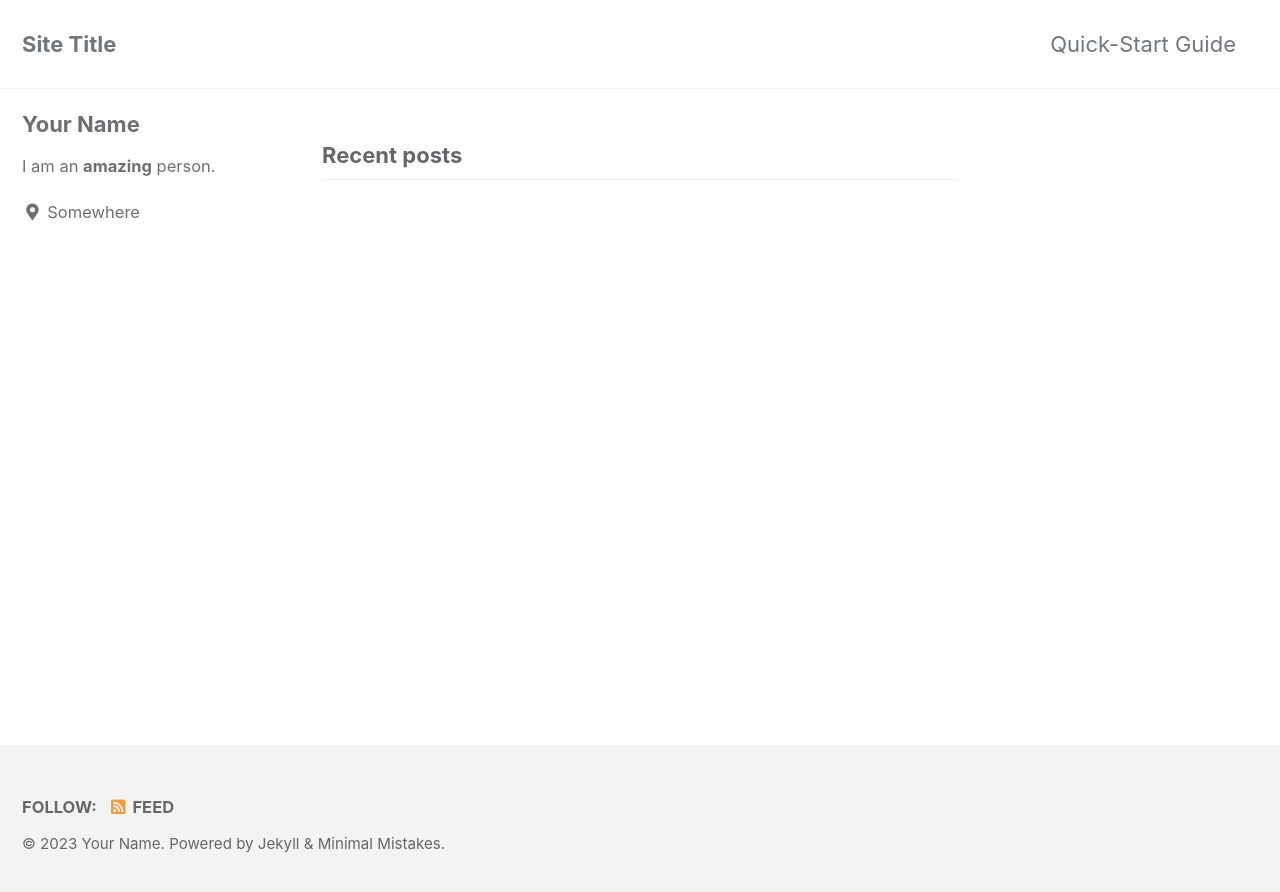
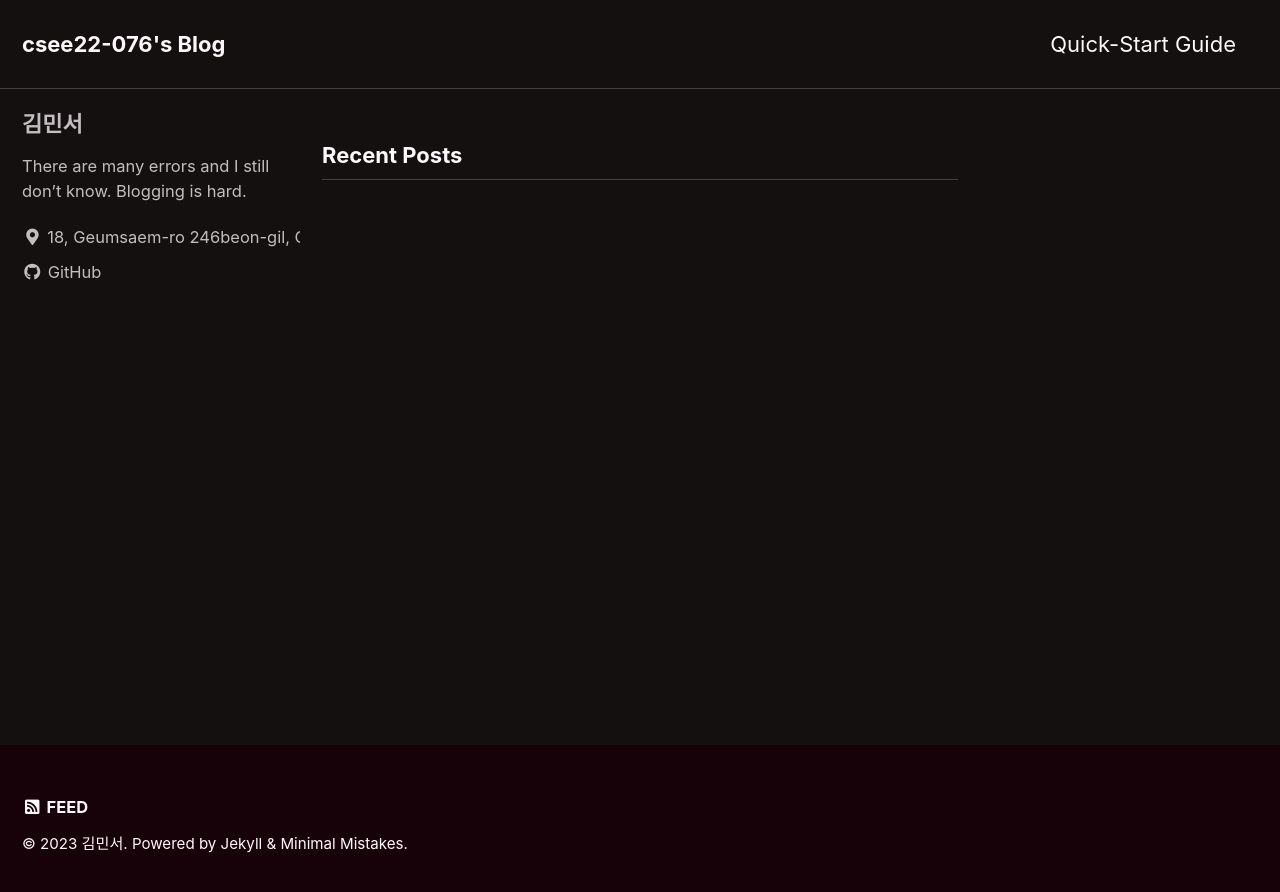
Before and after one commit to csee22-076/csee22-076.github.io, a Jekyll site: the page built from index.html, in a window 1280 px wide. Shown: the top 892 px of the page. Built offline with Jekyll 4.4.1, drawn with Linux system fonts in a browser that asks for light colours; cached includes are drawn as plain includes; the list of posts is cut into pages by our own code.

Commit message:
Update _config.yml

```diff
--- a/_config.yml
+++ b/_config.yml
@@ -12,15 +12,15 @@
 
 # theme                  : "minimal-mistakes-jekyll"
 # remote_theme           : "mmistakes/minimal-mistakes"
-minimal_mistakes_skin    : "default" # "air", "aqua", "contrast", "dark", "dirt", "neon", "mint", "plum", "sunrise"
+minimal_mistakes_skin    : "neon" # "air", "aqua", "contrast", "dark", "dirt", "neon", "mint", "plum", "sunrise"
 
 # Site Settings
-locale                   : "en-US"
-title                    : "Site Title"
+locale                   : "kr-KR"
+title                    : "csee22-076's Blog"
 title_separator          : "-"
 subtitle                 : # site tagline that appears below site title in masthead
-name                     : "Your Name"
-description              : "An amazing website."
+name                     : "김민서"
+description              : "There are many errors and I still don't know. Blogging is hard."
 url                      : # the base hostname & protocol for your site e.g. "https://mmistakes.github.io"
 baseurl                  : # the subpath of your site, e.g. "/blog"
 repository               : # GitHub username/repo-name e.g. "mmistakes/minimal-mistakes"
@@ -104,10 +104,10 @@ analytics:
 
 # Site Author
 author:
-  name             : "Your Name"
+  name             : "김민서"
   avatar           : # path of avatar image, e.g. "/assets/images/bio-photo.jpg"
-  bio              : "I am an **amazing** person."
-  location         : "Somewhere"
+  bio              : "There are many errors and I still don't know. Blogging is hard."
+  location         : "18, Geumsaem-ro 246beon-gil, Geumjeong-gu, Busan, Republic of Korea"
   email            :
   links:
     - label: "Email"
@@ -124,7 +124,7 @@ author:
       # url: "https://facebook.com/"
     - label: "GitHub"
       icon: "fab fa-fw fa-github"
-      # url: "https://github.com/"
+      url: "https://github.com/csee22-076"
     - label: "Instagram"
       icon: "fab fa-fw fa-instagram"
       # url: "https://instagram.com/"
```
